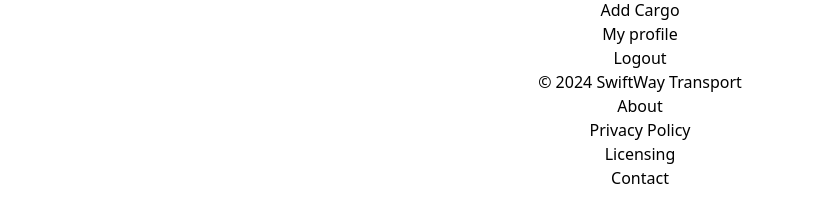
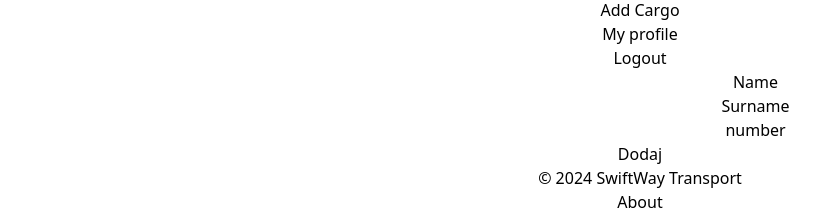
Before and after one commit to zotthy/Logistic-Page, a React (Vite) app: page /driverNew in a window 1280 px wide. Shown: the part 454-670 px from the top of the page, without its empty margins (0-820 px from the left). Built offline with nearby package versions, Linux system fonts and the light colour scheme.

Commit message:
driver page

```diff
--- a/src/App.jsx
+++ b/src/App.jsx
@@ -12,6 +12,8 @@
 import HomePage from './HomePage/HomePage';
 import ProfileAddAddress from './profile/ProfileAddAddress';
 import Driver from './DriverPage/Driver';
+import Cargo from './CargoPage/Cargo';
+import DriverNew from './DriverPage/DriverNew';
 
 
 function App() {
@@ -28,6 +30,8 @@
 
 
         <Route path="/driver" element={<Driver />}/>
+        <Route path="/cargo" element={<Cargo />}/>
+        <Route path="/driverNew" element={<DriverNew/>}/>
 
 
         <Route path="/auth" element={<Protect />}>
--- /dev/null
+++ b/src/CargoPage/Cargo.jsx
@@ -0,0 +1,8 @@
+function Cargo(){
+    return(
+    <svg xmlns="http://www.w3.org/2000/svg" width="1em" height="1em" viewBox="0 0 24 24">
+	    <path fill="none" stroke="currentColor" stroke-linecap="round" stroke-linejoin="round" stroke-width="2" d="M21 11.5V16a1 1 0 0 1-1 1h-1.5m2.5-5.5h-7m7 0l-1.736-3.906A1 1 0 0 0 18.35 7H14M5.5 17H4a1 1 0 0 1-1-1V6a1 1 0 0 1 1-1h9a1 1 0 0 1 1 1v1M5.5 17a2 2 0 1 0 4 0m-4 0a2 2 0 1 1 4 0m0 0H14m0 0h.5m-.5 0v-5.5m.5 5.5a2 2 0 1 0 4 0m-4 0a2 2 0 1 1 4 0M14 11.5V7" />
+    </svg>
+    );
+}
+export default Cargo;
--- a/src/DriverPage/Driver.jsx
+++ b/src/DriverPage/Driver.jsx
@@ -1,9 +1,105 @@
+import React, { useState, useEffect } from "react";
+import axios from "axios";
+
 function Driver(){
+  const [driver, setDriver] = useState(null);
+
+  useEffect(() => {
+    const token = JSON.parse(localStorage.getItem("Token"));
+    console.log(token);
+    axios
+      .get(`http://localhost:8080/drivers`, {
+        headers: {
+          Authorization: `Bearer ${token}`,
+        },
+      })
+      .then((response) => {
+        console.log(response.data)
+        setDriver(response.data.content);
+        console.log(response.data);
+      })
+      .catch((error) => {
+        console.error("Error:", error);
+      });
+  }, []);
+  if (!driver) return null;
 
     return(
-        <p>drivers</p>
+    <div className="flex items-center justify-center min-h-64 ">
+      <div className="bg-white p-3 shadow-sm rounded-sm">
+        <div className="flex items-center space-x-2 font-semibold text-gray-900 leading-8">
+          <span className="text-green-500">
+            <svg
+              className="h-5"
+              fill="none"
+              viewBox="0 0 24 24"
+              stroke="currentColor"
+            >
+              <path d="M16 7a4 4 0 11-8 0 4 4 0 018 0zM12 14a7 7 0 00-7 7h14a7 7 0 00-7-7z" />
+            </svg>
+          </span>
+          <span className="tracking-wide">Driver</span>
+        </div>
+
+        <div className="text-gray-600">
+          <div className="grid md:grid-cols-5 text-sm">
+            <div className="grid grid-cols-2">
+              <div className="px-4 py-2 font-semibold">First Name</div>
+            </div>
+            <div className="grid grid-cols-2">
+              <div className="px-4 py-2 font-semibold">Last Name</div>
+            </div>
+            <div className="grid grid-cols-2">
+              <div className="px-4 py-2 font-semibold">Phone number</div>
+              <div className="px-4 py-2">
+              </div>
+            </div>
+            <div className="grid grid-cols-2">
+              <div className="px-4 py-2 font-semibold">actual</div>
+              <div className="px-4 py-2">
+              </div>
+            </div>
+            <div className="grid grid-cols-2">
+              <div className="px-4 py-2 font-semibold">history</div>
+              <div className="px-4 py-2">
+              </div>
+            </div>
+          </div>
+        </div>
+
+        {driver.map((data, index)=>
+          <div key={index} className="text-gray-600">
+          <div className="grid md:grid-cols-5 text-sm">
+            <div className="grid grid-cols-2">
+              <div className="px-4 py-2 font-semibold">{data.name}</div>
+            </div>
+            <div className="grid grid-cols-2">
+              <div className="px-4 py-2 font-semibold">{data.surname}</div>
+            </div>
+            <div className="grid grid-cols-2">
+              <div className="px-4 py-2 font-semibold">{data.number}</div>
+            </div>
+            <div className="grid grid-cols-2">
+              <div className="px-4 py-2 font-semibold"><a href=""/>A</div>
+            </div>
+            <div className="grid grid-cols-2">
+              <div className="px-4 py-2 font-semibold"><a href=""/>H</div>
+            </div>
+          </div>
+        </div>
+        )}
+
+        <div className="text-gray-600">
+          <div className="grid md:grid-cols-1 text-sm">
+            <a href="/driverNew" className="bg-transparent hover:bg-blue-500 text-blue-700 font-semibold hover:text-white py-2 px-4 border border-blue-500 hover:border-transparent rounded">
+              Dodaj kierowce
+            </a>
+          </div>
+        </div>
+
+      </div>
+    </div>
     );
-
 }
 
 export default Driver;
--- /dev/null
+++ b/src/DriverPage/DriverNew.jsx
@@ -0,0 +1,60 @@
+import React, { useState } from 'react';
+import InputField from '../components/inputs/InputField';
+import axios from "axios";
+import { useNavigate } from "react-router-dom";
+import InputFieldNumber from '../components/inputs/InputFieldNumber';
+import Labellinput from '../components/labels/LabelInput';
+import Button from '../components/buttons/Button';
+
+const DriverNew = () => {
+  const navigate = useNavigate();
+  const [name, setName] = useState('');
+  const [surname, setSurname] = useState('');
+  const [number, setPhonenumber] = useState('');
+
+  const DriverAdd = async (e) => {
+    e.preventDefault();
+    try {
+      const token = JSON.parse(localStorage.getItem("Token"));
+      const response = await axios.post(
+        "http://localhost:8080/driverNew",
+        {
+          name,
+          surname,
+          number,
+        },
+        {
+          headers: {
+            Authorization: `Bearer ${token}`,
+          },
+        }
+      );
+      console.log(response.data);
+      console.log("add Data");
+      navigate("/")
+    } catch (error) {
+      console.error("failed", error);
+    }
+  };
+
+
+  return (
+      <form onSubmit={DriverAdd} className="max-w-md mx-auto">
+        <div className="relative z-0 w-full mb-5 group">
+            <InputField setData={setName} />
+            <Labellinput>Name</Labellinput>
+        </div>
+        <div className="relative z-0 w-full mb-5 group">
+            <InputField setData={setSurname} />
+            <Labellinput>Surname</Labellinput>
+        </div>
+        <div className="relative z-0 w-full mb-5 group">
+            <InputFieldNumber setData={setPhonenumber} />
+            <Labellinput>number</Labellinput>
+        </div>
+            <Button>Dodaj</Button>
+      </form>
+  );
+};
+
+export default DriverNew;
--- /dev/null
+++ b/src/components/buttons/Button.jsx
@@ -0,0 +1,9 @@
+const Button = ({ children }) => {
+    return (
+        <button type="submit" className="text-white bg-blue-700 hover:bg-blue-800 focus:ring-4 focus:outline-none focus:ring-blue-300 font-medium rounded-lg
+        text-sm w-full sm:w-auto px-5 py-2.5 text-center dark:bg-blue-600 dark:hover:bg-blue-700 dark:focus:ring-blue-800">
+        {children}
+        </button>
+    );
+  };
+export default Button;
--- /dev/null
+++ b/src/components/inputs/InputField.jsx
@@ -0,0 +1,20 @@
+import React from 'react';
+
+const InputField = ({ setData }) => {
+  const handleInputChange = (e) => {
+    setData(e.target.value);
+  };
+
+  return (
+    <input
+      type="text"
+      name="data"
+      id=" data"
+      className="block py-2.5 px-0 w-full text-sm text-gray-900 bg-transparent border-0 border-b-2 border-gray-300 appearance-none dark:text-white dark:border-gray-600 dark:focus:border-blue-500 focus:outline-none focus:ring-0 focus:border-blue-600 peer"
+      placeholder=" "
+      required
+      onChange={handleInputChange}/>
+  );
+};
+
+export default InputField;
--- /dev/null
+++ b/src/components/inputs/InputFieldNumber.jsx
@@ -0,0 +1,21 @@
+import React from 'react';
+
+const InputFieldNumber = ({ setData }) => {
+  const handleInputChange = (e) => {
+    setData(e.target.value);
+  };
+
+  return (
+    <input
+      type="number"
+      name="data"
+      id=" data"
+      className="block py-2.5 px-0 w-full text-sm text-gray-900 bg-transparent border-0 border-b-2 border-gray-300 appearance-none dark:text-white dark:border-gray-600 dark:focus:border-blue-500 focus:outline-none focus:ring-0 focus:border-blue-600 peer"
+      placeholder=" "
+      required
+      //pattern="^\d{9}"
+      onChange={handleInputChange}/>
+  );
+};
+
+export default InputFieldNumber;
--- /dev/null
+++ b/src/components/labels/LabelInput.jsx
@@ -0,0 +1,13 @@
+import React from "react";
+const Labellinput = ({ children }) => {
+    return (
+      <label
+        className="peer-focus:font-medium absolute text-sm text-gray-500 dark:text-gray-400 duration-300 transform -translate-y-6 scale-75 top-3 -z-10 origin-[0]
+          peer-focus:start-0 rtl:peer-focus:translate-x-1/4 rtl:peer-focus:left-auto peer-focus:text-blue-600 peer-focus:dark:text-blue-500
+          peer-placeholder-shown:scale-100 peer-placeholder-shown:translate-y-0 peer-focus:scale-75 peer-focus:-translate-y-6"
+      >
+        {children}
+      </label>
+    );
+  };
+export default Labellinput;
```
Also changed, not shown: src/JobPage/Job.jsx (added), src/MyCargo/Cargo.jsx (deleted).
